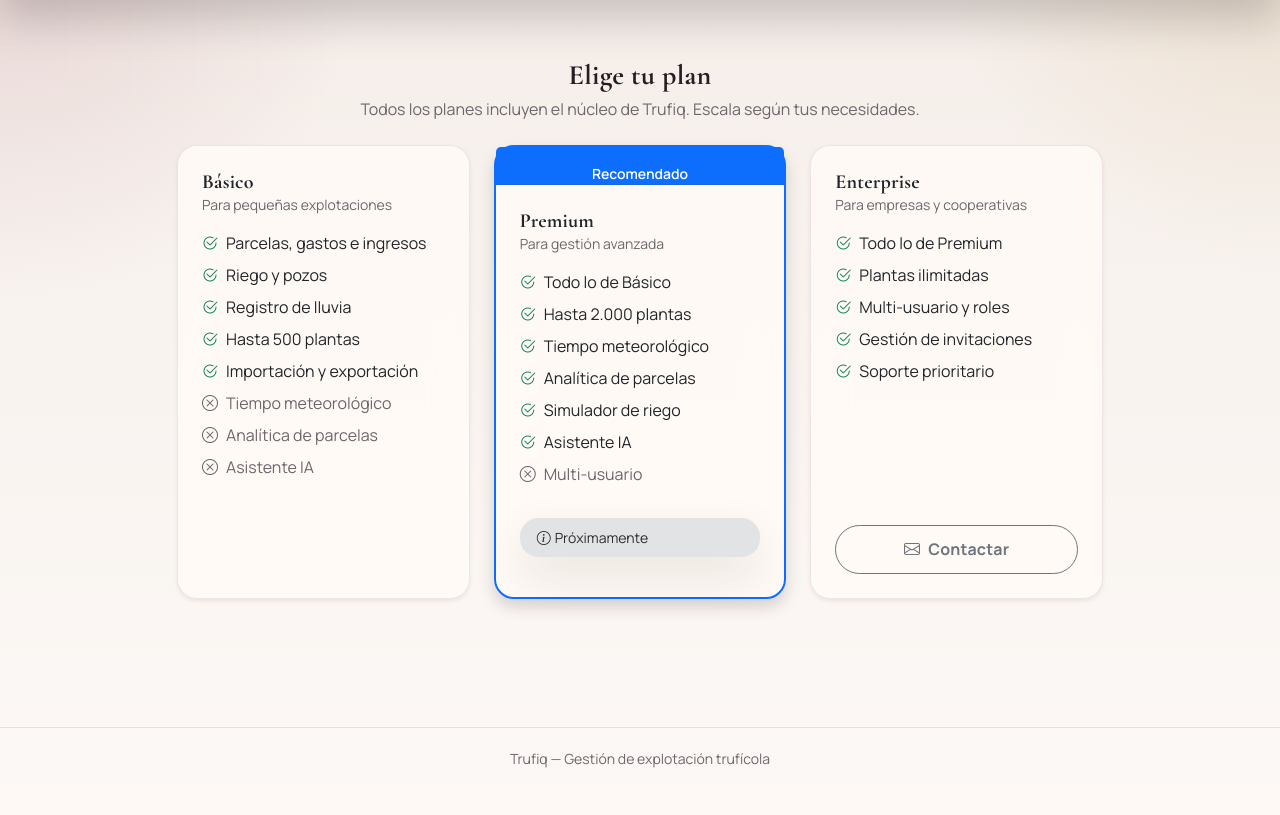
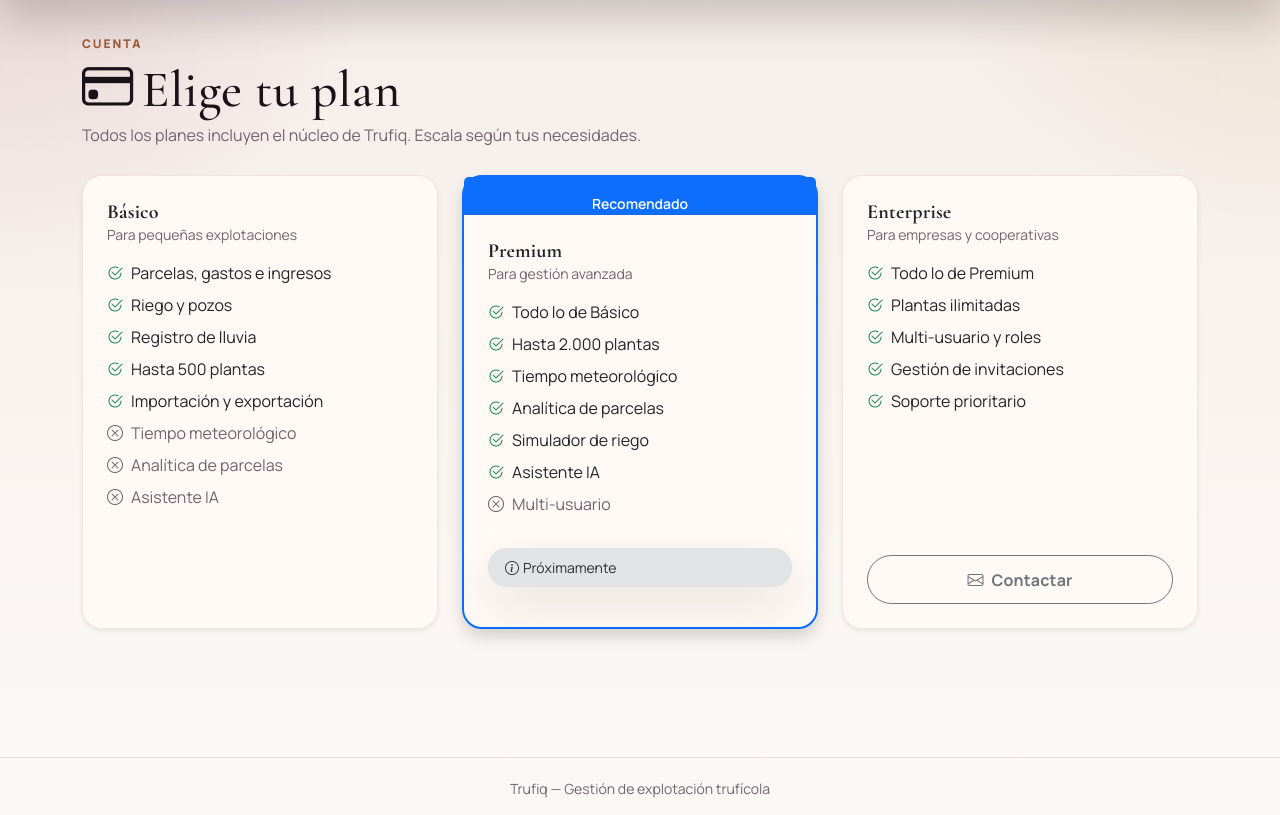
Before and after one commit to javigomezedo/truficultura, a Python web app: template app/templates/billing/subscribe.html in a window 1280 px wide. Shown: the part 65-880 px from the top of the page. Before the commit the page ends 833 px from the top, so only its background shows below. Run offline with Jinja, Linux system fonts and the light colour scheme; the template is opened without the code that fills it, so the values that code supplies are empty; some libraries are stand-ins or nearby versions.

Commit message:
fix(UI-04): aplicar container-xl + tf-page-header a notificaciones, billing y tenant
- notifications/index.html: container-fluid → container-xl, heading → tf-page-header con kicker 'Sistema'
- billing/subscribe.html: container → container-xl, h1 inline → tf-page-header con kicker 'Cuenta', retirar row/col wrappers
- tenant/settings.html: container → container-xl, h3 → tf-page-header con kicker 'Organización', retirar row/col wrappers

```diff
--- a/app/templates/billing/subscribe.html
+++ b/app/templates/billing/subscribe.html
@@ -1,9 +1,23 @@
 {% extends "base.html" %}
 
 {% block content %}
-<div class="container {{ 'mt-5 pt-3' if msg else 'mt-4' }} mb-5">
-    <div class="row justify-content-center">
-        <div class="col-lg-10">
+<div class="container-xl mb-5">
+    <div class="tf-page-header">
+        <div>
+            <p class="tf-page-kicker">{{ _("Cuenta") }}</p>
+            <h1 class="tf-page-title">
+                <i class="bi bi-credit-card me-2"></i>{{ _("Elige tu plan") }}
+            </h1>
+            <p class="tf-page-subtitle">{{ _("Todos los planes incluyen el núcleo de Trufiq. Escala según tus necesidades.") }}</p>
+        </div>
+    </div>
+
+    {% if msg %}
+    <div class="alert alert-success alert-dismissible fade show" role="alert">
+        <i class="bi bi-check-circle-fill me-2"></i>{{ msg }}
+        <button type="button" class="btn-close" data-bs-dismiss="alert"></button>
+    </div>
+    {% endif %}
 
     {# ── Status banner ─────────────────────────────────────────────── #}
     {% if plan_mode == "trial" %}
@@ -48,9 +62,6 @@
                 {% endif %}
             </div>
             {% endif %}
-
-            <h1 class="h3 fw-bold mb-1 text-center">{{ _("Elige tu plan") }}</h1>
-            <p class="text-muted text-center mb-4">{{ _("Todos los planes incluyen el núcleo de Trufiq. Escala según tus necesidades.") }}</p>
 
     <div class="row g-4">
 
@@ -215,6 +226,4 @@
     {% endif %}
 
 </div>
-    </div>
-</div>
 {% endblock %}
```
Also changed, not shown: app/templates/notifications/index.html (+6 -6 lines), app/templates/tenant/settings.html (+9 -9 lines). Lines whose indentation alone changed are shown as unchanged.
